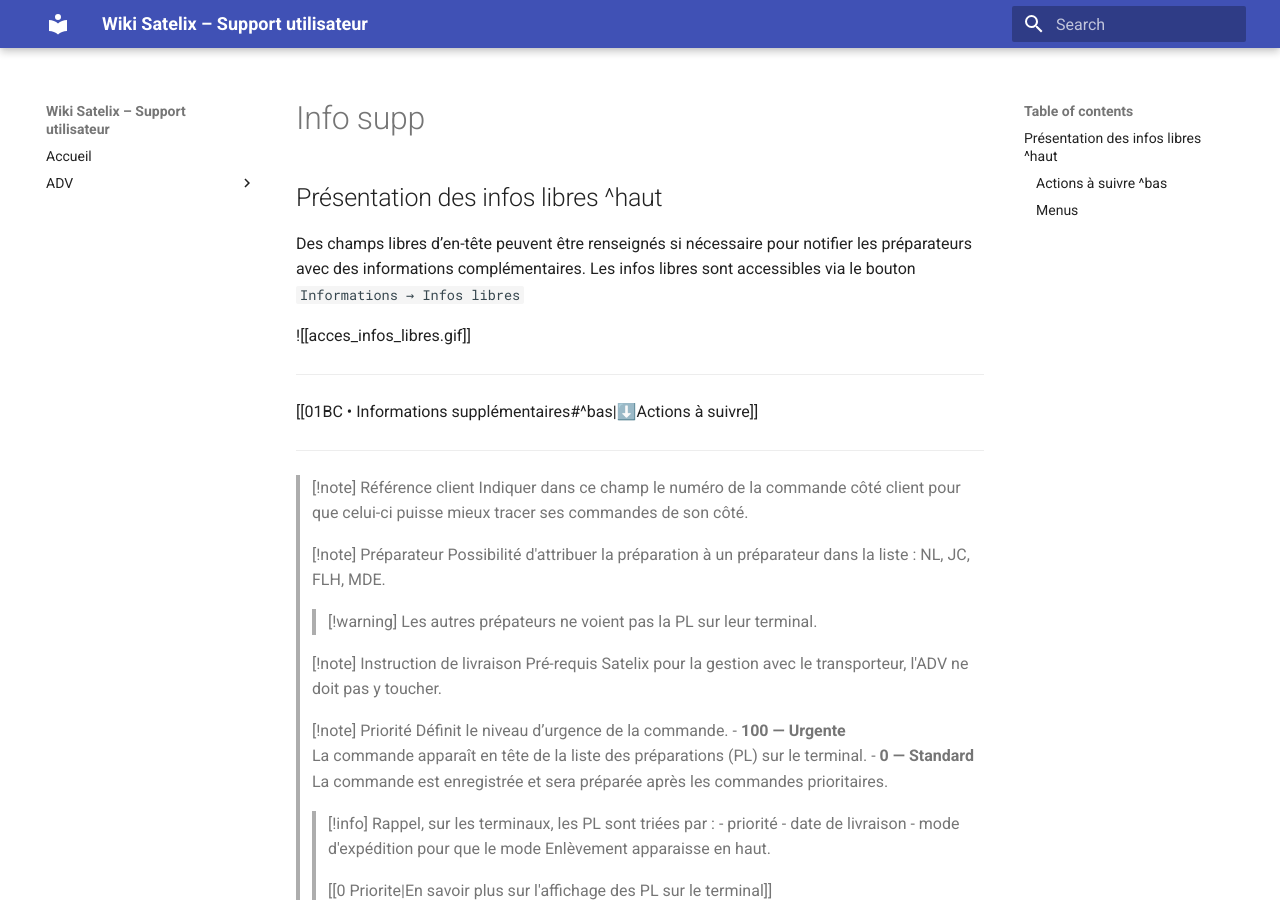
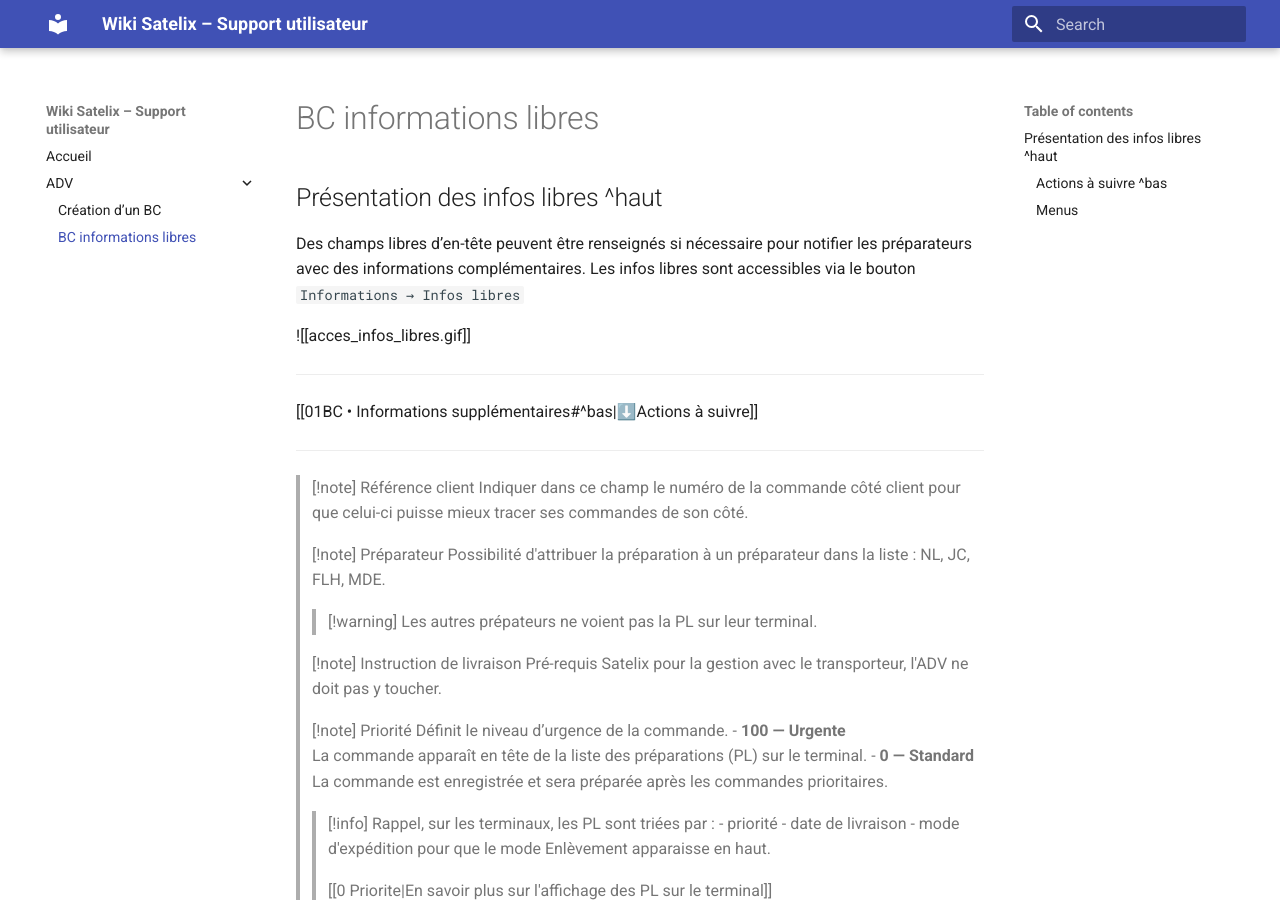
Before and after one commit to Bertylle/wiki-satelix, an MkDocs documentation site: the page built from docs/adv/info_supp.md, in a window 1280 px wide and 900 px high. Built offline with MkDocs 1.6.1 and Material for MkDocs 9.7.7, drawn with Linux system fonts in a browser that asks for light colours; part of the change alters nothing that is shown.

Commit message:
Fix path for 'BC informations libres' in mkdocs.yml

```diff
--- a/mkdocs.yml
+++ b/mkdocs.yml
@@ -7,7 +7,7 @@ nav:
   - Accueil: index.md
   - ADV:
       - Création d’un BC: adv/creation-bc.md
-      - BC informations libres: info_supp.md
+      - BC informations libres: adv/info_supp.md
 
 markdown_extensions:
   - admonition
```
